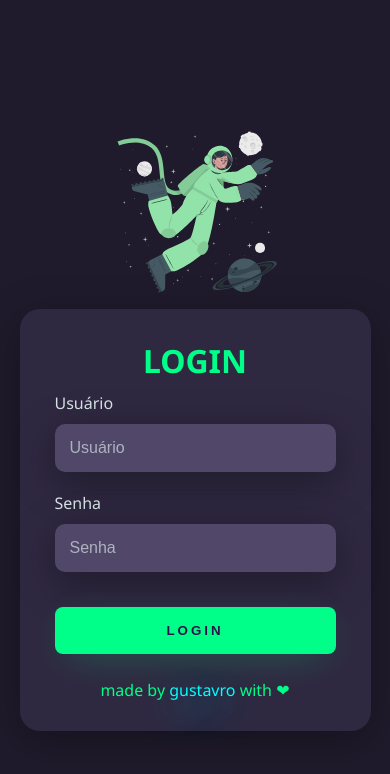
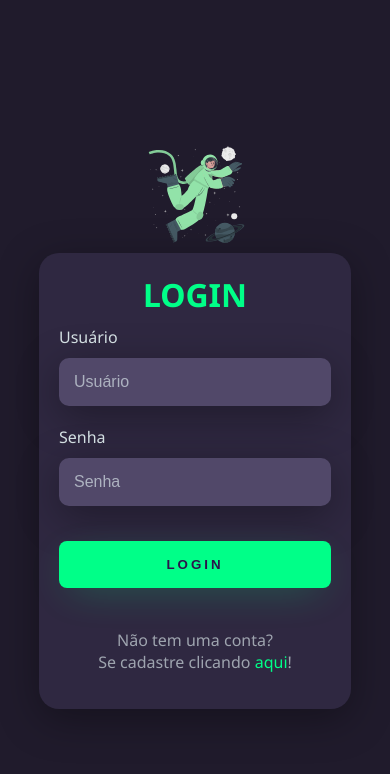
Before and after one commit to gustavros/tela-de-login, a plain HTML site: page index.html in a window 390 px wide. Drawn offline with Linux system fonts and the light colour scheme.

Commit message:
update card-login

```diff
--- a/index.html
+++ b/index.html
@@ -26,9 +26,7 @@
                     <input type="password" name="" id="senha" placeholder="Senha">
                 </div>
                 <button class="btn-login">Login</button>
-                <footer>
-                    made by <a href="https://github.com/gustavros" target="_blank">gustavro</a> with ❤
-                </footer>
+                <p>Não tem uma conta? <br> Se cadastre clicando <a href="https://gustavros.github.io/tela-de-cadastro/" target="_blank">aqui</a>!</p>
             </div>
         </div>
     </div>
--- a/style.css
+++ b/style.css
@@ -60,7 +60,7 @@ body * {
     justify-content: center;
     align-items: center;
 
-    padding: 30px 35px;
+    padding: 20px 20px;
 
     border-radius: 20px;
     box-shadow: 0px 10px 40px #00000056;
@@ -71,6 +71,18 @@ body * {
     font-weight: 800;
 
     margin: 0;
+}
+
+.card-login > p {
+    color: #f0ffff94;
+
+    text-align: center;
+}
+
+.card-login > p a {
+    text-decoration: none;
+
+    color: #00ff88;
 }
 
 
@@ -167,15 +179,17 @@ footer > a {
     }
 
     .left-login-image {
-        width: 50vw;
+        width: 30vw;
     }
 
     .right-login {
         width: 100%;
         height: auto;
+
     }
 
     .card-login {
-        width: 90%;
+        width: 80%;
+        height: auto;
     }
 }
```
